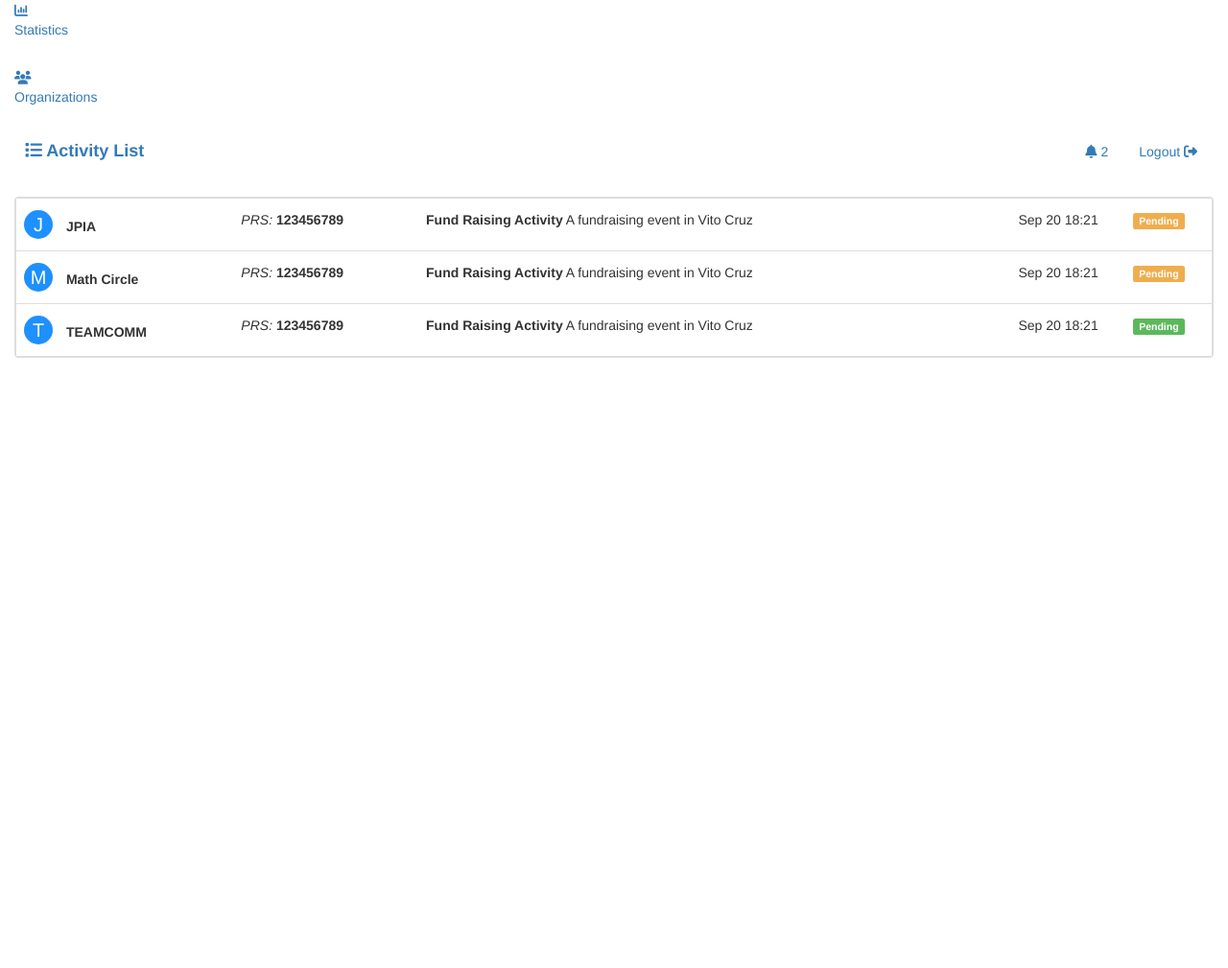
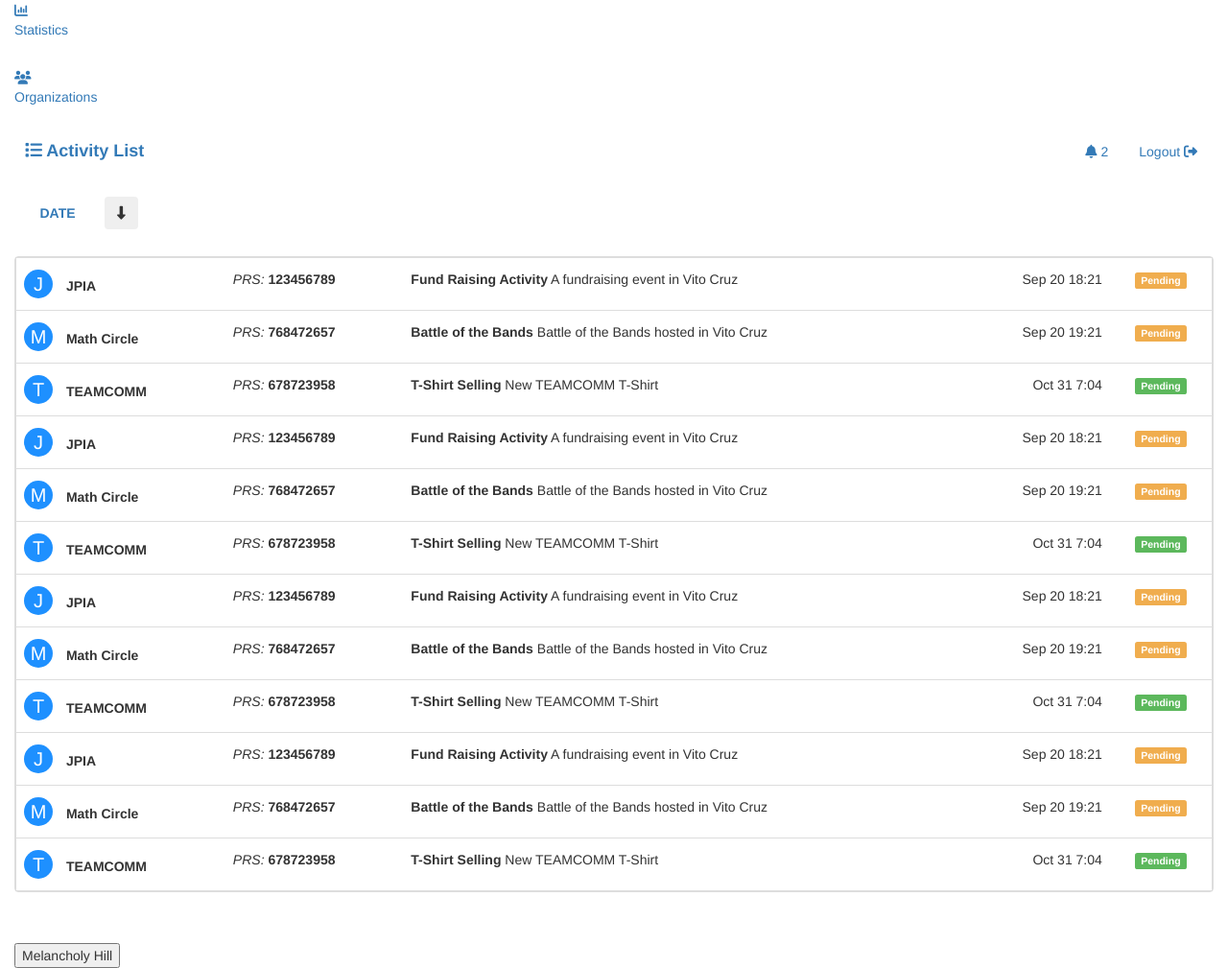
Before and after one commit to allnato/fin-dashboard, a PHP site: page /cso_activity_list_revamp.html in a window 1280 px wide. Shown: the part 299-1308 px from the top of the page at 96% size. Before the commit the page ends 672 px from the top, so only its background shows below. Run offline with PHP 8.4, Linux system fonts and the light colour scheme; some libraries are stand-ins or nearby versions.

Commit message:
Finish sort revamp

```diff
--- a/UIDraft/assets/css/org_activity_list.css
+++ b/UIDraft/assets/css/org_activity_list.css
@@ -58,6 +58,22 @@ table td{
 
 }
 
+.table-toolbar{
+  margin-bottom: 2em;
+}
+
+.dropdown{
+  display: inline-block;
+}
+
+.sort-toggle{
+  font-weight: bold;
+}
+
+#sortFieldTxt{
+  width: 90px;
+}
+
 
 table{
   background-color: white;
--- /dev/null
+++ b/UIDraft/assets/js/cso_activity_list.js
@@ -0,0 +1,62 @@
+$(document).ready(function() {
+  // Sort Order Button is Clicked
+  // Change the direction of the arrow
+  $('#sortOrderBtn').click(function(event) {
+
+    if($('#sortOrder').val() == 'asc'){
+      $('#sortOrderIcon').removeClass('fa-long-arrow-up');
+      $('#sortOrderIcon').addClass('fa-long-arrow-down')
+      $('#sortOrder').val('desc').trigger('change');
+    }else {
+      $('#sortOrderIcon').removeClass('fa-long-arrow-down');
+      $('#sortOrderIcon').addClass('fa-long-arrow-up')
+      $('#sortOrder').val('asc').trigger('change');
+    }
+    console.log($('#sortOrder').val());
+  });
+
+  // Sort field Button is Clicked
+  $('.sortFieldBtn').click(function(event) {
+    $('#sortFieldTxt').text($(this).text());
+    $('#sortField').val($(this).data('field')).trigger('change');
+    console.log($('#sortField').val());
+  });
+
+  // Sort Table when sortField Changes
+  $('#sortField').change(function() {
+    sortTable();
+  });
+
+  $('#sortOrder').change(function() {
+    sortTable();
+  });
+
+  $('#next').click(function(event) {
+    var $table = $('#activityTable');
+    $table.bootstrapTable('nextPage')
+  });
+});
+
+function sortTable(){
+  console.log('hi');
+  var order = $('#sortOrder').val(),
+      field = $('#sortField').val();
+
+  var table = $('#activityTable'),
+      targetTH = table.find('th[data-field="' + field + '"]'),
+      targetTHInner = targetTH.children('.sortable');
+
+  if(table.bootstrapTable('getOptions').sortName === field && targetTH.data('order') === order){
+    	console.log('Already sorted');
+      return;
+  }
+
+  if (order === 'asc') {
+    	targetTH.data('order', 'desc');
+    } else {
+    	targetTH.data('order', 'asc');
+    }
+
+    targetTHInner.click();
+
+}
--- a/UIDraft/cso_activity_list_revamp.html
+++ b/UIDraft/cso_activity_list_revamp.html
@@ -126,13 +126,36 @@
 
         <div class="content">
           <div class="container-fluid">
-            <table class="table table-hover table-responsive" data-toggle="table" data-show-header="false">
+            <!-- Table Actions -->
+            <div class="table-toolbar">
+              <!-- Sort Dropdown -->
+              <div class="dropdown">
+                <a href="#" class="btn btn-white dropdown-toggle sort-toggle" data-toggle="dropdown" id="sortFieldTxt">
+                  DATE
+                </a>
+                <ul class="dropdown-menu">
+                  <li><a href="#" class="sortFieldBtn" data-field="list-head">ORG</a></li>
+                  <li><a href="#" class="sortFieldBtn" data-field="list-prs">PRS</a></li>
+                  <li><a href="#" class="sortFieldBtn" data-field="list-body">TITLE</a></li>
+                  <li><a href="#" class="sortFieldBtn" data-field="list-date">DATE</a></li>
+                </ul>
+              </div>
+              <!-- Sort Asc/Des -->
+              <button class="btn btn-white" id="sortOrderBtn">
+                <i class="fa fa-long-arrow-down" id="sortOrderIcon"></i>
+              </button>
+            </div>
+            <!-- Main Table -->
+            <table class="table table-hover table-responsive"
+            id="activityTable"
+            data-toggle="table"
+            data-show-header="false">
               <thead>
                 <tr>
-                  <th data-field="list-head" data-align="left"></th>
-                  <th data-field="list-prs"></th>
-                  <th data-field="list-body"></th>
-                  <th data-field="list-date" data-align="right"></th>
+                  <th data-field="list-head" data-align="left" data-sortable="true"></th>
+                  <th data-field="list-prs" data-sortable="true"></th>
+                  <th data-field="list-body" data-sortable="true"></th>
+                  <th data-field="list-date" data-align="right" data-sortable="true"></th>
                   <th data-field="list-status" data-align="center"></th>
                 </tr>
               </thead>
@@ -164,6 +187,46 @@
                   </td>
                   <td>
                     <span style="font-style: italic">PRS: </span>
+                    <span style="font-weight: bold">768472657</span>
+                  </td>
+                  <td class="list-body">
+                    <span class="list-title">Battle of the Bands</span>
+                    <span class="list-desc">Battle of the Bands hosted in Vito Cruz</span>
+                  </td>
+                  <td class="list-date">
+                    Sep 20 19:21
+                  </td>
+                  <td class="list-status">
+                    <span class="label label-warning">Pending</span>
+                  </td>
+                </tr>
+                <tr>
+                  <td class="list-head">
+                      <div class="logo-circle hidden-sm hidden-xs">T</div>
+                      <div class="org-acro">TEAMCOMM</div>
+                  </td>
+                  <td class="list-prs">
+                    <span style="font-style: italic">PRS: </span>
+                    <span style="font-weight: bold">678723958</span>
+                  </td>
+                  <td class="list-body">
+                    <span class="list-title">T-Shirt Selling</span>
+                    <span class="list-desc">New TEAMCOMM T-Shirt</span>
+                  </td>
+                  <td class="list-date">
+                    Oct 31 7:04
+                  </td>
+                  <td class="list-status">
+                    <span class="label label-success">Pending</span>
+                  </td>
+                </tr>
+                <tr>
+                  <td class="list-head">
+                      <div class="logo-circle hidden-sm hidden-xs">J</div>
+                      <div class="org-acro">JPIA</div>
+                  </td>
+                  <td>
+                    <span style="font-style: italic">PRS: </span>
                     <span style="font-weight: bold">123456789</span>
                   </td>
                   <td class="list-body">
@@ -179,10 +242,50 @@
                 </tr>
                 <tr>
                   <td class="list-head">
+                      <div class="logo-circle hidden-sm hidden-xs">M</div>
+                      <div class="org-acro">Math Circle</div>
+                  </td>
+                  <td>
+                    <span style="font-style: italic">PRS: </span>
+                    <span style="font-weight: bold">768472657</span>
+                  </td>
+                  <td class="list-body">
+                    <span class="list-title">Battle of the Bands</span>
+                    <span class="list-desc">Battle of the Bands hosted in Vito Cruz</span>
+                  </td>
+                  <td class="list-date">
+                    Sep 20 19:21
+                  </td>
+                  <td class="list-status">
+                    <span class="label label-warning">Pending</span>
+                  </td>
+                </tr>
+                <tr>
+                  <td class="list-head">
                       <div class="logo-circle hidden-sm hidden-xs">T</div>
                       <div class="org-acro">TEAMCOMM</div>
                   </td>
                   <td class="list-prs">
+                    <span style="font-style: italic">PRS: </span>
+                    <span style="font-weight: bold">678723958</span>
+                  </td>
+                  <td class="list-body">
+                    <span class="list-title">T-Shirt Selling</span>
+                    <span class="list-desc">New TEAMCOMM T-Shirt</span>
+                  </td>
+                  <td class="list-date">
+                    Oct 31 7:04
+                  </td>
+                  <td class="list-status">
+                    <span class="label label-success">Pending</span>
+                  </td>
+                </tr>
+                <tr>
+                  <td class="list-head">
+                      <div class="logo-circle hidden-sm hidden-xs">J</div>
+                      <div class="org-acro">JPIA</div>
+                  </td>
+                  <td>
                     <span style="font-style: italic">PRS: </span>
                     <span style="font-weight: bold">123456789</span>
                   </td>
@@ -194,16 +297,241 @@
                     Sep 20 18:21
                   </td>
                   <td class="list-status">
+                    <span class="label label-warning">Pending</span>
+                  </td>
+                </tr>
+                <tr>
+                  <td class="list-head">
+                      <div class="logo-circle hidden-sm hidden-xs">M</div>
+                      <div class="org-acro">Math Circle</div>
+                  </td>
+                  <td>
+                    <span style="font-style: italic">PRS: </span>
+                    <span style="font-weight: bold">768472657</span>
+                  </td>
+                  <td class="list-body">
+                    <span class="list-title">Battle of the Bands</span>
+                    <span class="list-desc">Battle of the Bands hosted in Vito Cruz</span>
+                  </td>
+                  <td class="list-date">
+                    Sep 20 19:21
+                  </td>
+                  <td class="list-status">
+                    <span class="label label-warning">Pending</span>
+                  </td>
+                </tr>
+                <tr>
+                  <td class="list-head">
+                      <div class="logo-circle hidden-sm hidden-xs">T</div>
+                      <div class="org-acro">TEAMCOMM</div>
+                  </td>
+                  <td class="list-prs">
+                    <span style="font-style: italic">PRS: </span>
+                    <span style="font-weight: bold">678723958</span>
+                  </td>
+                  <td class="list-body">
+                    <span class="list-title">T-Shirt Selling</span>
+                    <span class="list-desc">New TEAMCOMM T-Shirt</span>
+                  </td>
+                  <td class="list-date">
+                    Oct 31 7:04
+                  </td>
+                  <td class="list-status">
+                    <span class="label label-success">Pending</span>
+                  </td>
+                </tr>
+                <tr>
+                  <td class="list-head">
+                      <div class="logo-circle hidden-sm hidden-xs">J</div>
+                      <div class="org-acro">JPIA</div>
+                  </td>
+                  <td>
+                    <span style="font-style: italic">PRS: </span>
+                    <span style="font-weight: bold">123456789</span>
+                  </td>
+                  <td class="list-body">
+                    <span class="list-title">Fund Raising Activity</span>
+                    <span class="list-desc">A fundraising event in Vito Cruz</span>
+                  </td>
+                  <td class="list-date">
+                    Sep 20 18:21
+                  </td>
+                  <td class="list-status">
+                    <span class="label label-warning">Pending</span>
+                  </td>
+                </tr>
+                <tr>
+                  <td class="list-head">
+                      <div class="logo-circle hidden-sm hidden-xs">M</div>
+                      <div class="org-acro">Math Circle</div>
+                  </td>
+                  <td>
+                    <span style="font-style: italic">PRS: </span>
+                    <span style="font-weight: bold">768472657</span>
+                  </td>
+                  <td class="list-body">
+                    <span class="list-title">Battle of the Bands</span>
+                    <span class="list-desc">Battle of the Bands hosted in Vito Cruz</span>
+                  </td>
+                  <td class="list-date">
+                    Sep 20 19:21
+                  </td>
+                  <td class="list-status">
+                    <span class="label label-warning">Pending</span>
+                  </td>
+                </tr>
+                <tr>
+                  <td class="list-head">
+                      <div class="logo-circle hidden-sm hidden-xs">T</div>
+                      <div class="org-acro">TEAMCOMM</div>
+                  </td>
+                  <td class="list-prs">
+                    <span style="font-style: italic">PRS: </span>
+                    <span style="font-weight: bold">678723958</span>
+                  </td>
+                  <td class="list-body">
+                    <span class="list-title">T-Shirt Selling</span>
+                    <span class="list-desc">New TEAMCOMM T-Shirt</span>
+                  </td>
+                  <td class="list-date">
+                    Oct 31 7:04
+                  </td>
+                  <td class="list-status">
+                    <span class="label label-success">Pending</span>
+                  </td>
+                </tr>
+                <tr>
+                  <td class="list-head">
+                      <div class="logo-circle hidden-sm hidden-xs">J</div>
+                      <div class="org-acro">JPIA</div>
+                  </td>
+                  <td>
+                    <span style="font-style: italic">PRS: </span>
+                    <span style="font-weight: bold">123456789</span>
+                  </td>
+                  <td class="list-body">
+                    <span class="list-title">Fund Raising Activity</span>
+                    <span class="list-desc">A fundraising event in Vito Cruz</span>
+                  </td>
+                  <td class="list-date">
+                    Sep 20 18:21
+                  </td>
+                  <td class="list-status">
+                    <span class="label label-warning">Pending</span>
+                  </td>
+                </tr>
+                <tr>
+                  <td class="list-head">
+                      <div class="logo-circle hidden-sm hidden-xs">M</div>
+                      <div class="org-acro">Math Circle</div>
+                  </td>
+                  <td>
+                    <span style="font-style: italic">PRS: </span>
+                    <span style="font-weight: bold">768472657</span>
+                  </td>
+                  <td class="list-body">
+                    <span class="list-title">Battle of the Bands</span>
+                    <span class="list-desc">Battle of the Bands hosted in Vito Cruz</span>
+                  </td>
+                  <td class="list-date">
+                    Sep 20 19:21
+                  </td>
+                  <td class="list-status">
+                    <span class="label label-warning">Pending</span>
+                  </td>
+                </tr>
+                <tr>
+                  <td class="list-head">
+                      <div class="logo-circle hidden-sm hidden-xs">T</div>
+                      <div class="org-acro">TEAMCOMM</div>
+                  </td>
+                  <td class="list-prs">
+                    <span style="font-style: italic">PRS: </span>
+                    <span style="font-weight: bold">678723958</span>
+                  </td>
+                  <td class="list-body">
+                    <span class="list-title">T-Shirt Selling</span>
+                    <span class="list-desc">New TEAMCOMM T-Shirt</span>
+                  </td>
+                  <td class="list-date">
+                    Oct 31 7:04
+                  </td>
+                  <td class="list-status">
+                    <span class="label label-success">Pending</span>
+                  </td>
+                </tr>
+                <tr>
+                  <td class="list-head">
+                      <div class="logo-circle hidden-sm hidden-xs">J</div>
+                      <div class="org-acro">JPIA</div>
+                  </td>
+                  <td>
+                    <span style="font-style: italic">PRS: </span>
+                    <span style="font-weight: bold">123456789</span>
+                  </td>
+                  <td class="list-body">
+                    <span class="list-title">Fund Raising Activity</span>
+                    <span class="list-desc">A fundraising event in Vito Cruz</span>
+                  </td>
+                  <td class="list-date">
+                    Sep 20 18:21
+                  </td>
+                  <td class="list-status">
+                    <span class="label label-warning">Pending</span>
+                  </td>
+                </tr>
+                <tr>
+                  <td class="list-head">
+                      <div class="logo-circle hidden-sm hidden-xs">M</div>
+                      <div class="org-acro">Math Circle</div>
+                  </td>
+                  <td>
+                    <span style="font-style: italic">PRS: </span>
+                    <span style="font-weight: bold">768472657</span>
+                  </td>
+                  <td class="list-body">
+                    <span class="list-title">Battle of the Bands</span>
+                    <span class="list-desc">Battle of the Bands hosted in Vito Cruz</span>
+                  </td>
+                  <td class="list-date">
+                    Sep 20 19:21
+                  </td>
+                  <td class="list-status">
+                    <span class="label label-warning">Pending</span>
+                  </td>
+                </tr>
+                <tr>
+                  <td class="list-head">
+                      <div class="logo-circle hidden-sm hidden-xs">T</div>
+                      <div class="org-acro">TEAMCOMM</div>
+                  </td>
+                  <td class="list-prs">
+                    <span style="font-style: italic">PRS: </span>
+                    <span style="font-weight: bold">678723958</span>
+                  </td>
+                  <td class="list-body">
+                    <span class="list-title">T-Shirt Selling</span>
+                    <span class="list-desc">New TEAMCOMM T-Shirt</span>
+                  </td>
+                  <td class="list-date">
+                    Oct 31 7:04
+                  </td>
+                  <td class="list-status">
                     <span class="label label-success">Pending</span>
                   </td>
                 </tr>
               </tbody>
             </table>
+            <button id="next">Melancholy Hill</button>
           </div>
         </div>
       </div>
 
     </div>
+
+    <!-- Sort Inputs -->
+    <input type="text" value="desc" id="sortOrder" style="display: none">
+    <input type="text" value="list-date" id="sortField" style="display: none">
   </body>
   <!--   Core JS Files   -->
   <script src="assets/js/jquery.js" type="text/javascript"></script>
@@ -223,8 +551,26 @@
   <!-- Moment JS -->
   <script src="assets/js/moment.js"></script>
 
+  <script src="assets/js/cso_activity_list.js"></script>
+
   <script type="text/javascript">
-
+    var $table = $('#activityTable');
+    $table.bootstrapTable({
+      pagination: true,
+      onlyInfoPagination: true,
+      pageSize: 12,
+      formatShowingRows: function(pageFrom, pageTo, totalRows) {
+        //do nothing here, we don't want to show the text "showing x of y from..."
+      },
+      formatRecordsPerPage: function(pageNumber) {
+        return pageNumber + " rows visible";
+      },
+      formatDetailPagination: function(totalRows) {
+        return ;
+      },
+      onClickRow: function(row, $element){
+      }
+    });
   </script>
 
 </html>
```
